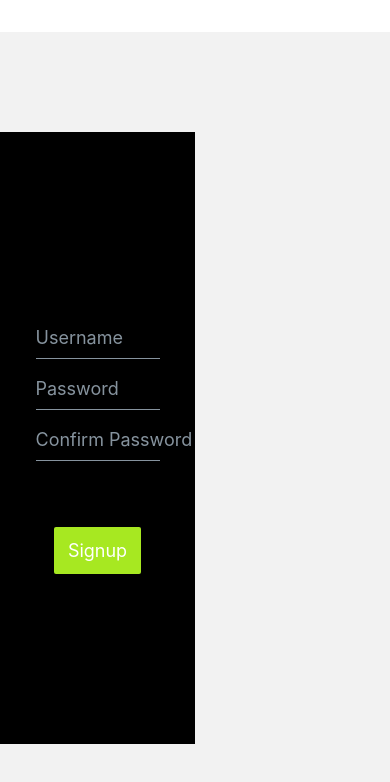
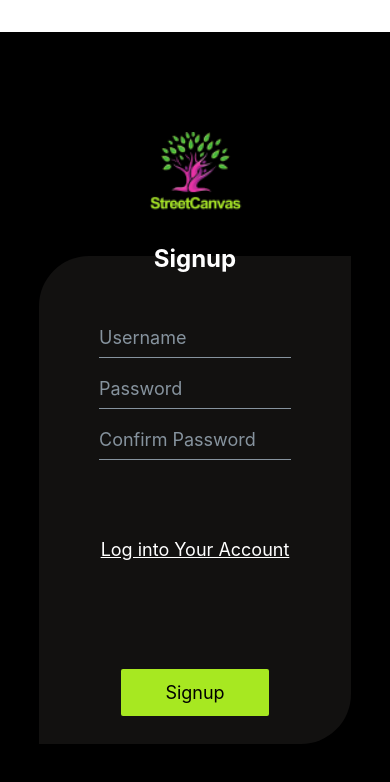
Before and after one commit to Angekarara/streetcanvas, a React Native app: screen /Signup in a window 390 px wide. Shown: the top 782 px of the page. Built offline with nearby package versions, Linux system fonts and the light colour scheme.

Commit message:
Fixed Signup Screen

```diff
--- a/src/navigation/screens/KidDetails.js
+++ b/src/navigation/screens/KidDetails.js
@@ -2,6 +2,7 @@ import React from "react";
 import { StyleSheet, Text, View, ScrollView, Image } from "react-native";
 import StandardButton from "../../components/StandardButton/StandardButton";
 import screen from "../../utils/screen";
+import theme from "../../theme";
 
 const KidDetails = ({ route, navigation }) => {
   const { kid, role } = route.params;
@@ -31,10 +32,10 @@ const KidDetails = ({ route, navigation }) => {
               title="Remove"
               size="lg"
               type="solid"
-              titleStyle={{ color: "#FFFFFF" }}
+              titleStyle={{ color: theme.lightColors.mainTextColor }}
               onPress={() => console.log("Remove Kid...")}
               icon={null}
-              color={"primary"}
+              color={theme.lightColors.mainGreen}
               containerStyle={{ width: "50%" }}
             />
           </View>
@@ -44,16 +45,19 @@ const KidDetails = ({ route, navigation }) => {
               title="Adopt"
               size="lg"
               type="outline"
-              titleStyle={{ color: "#A7E821" }}
+              titleStyle={{ color: theme.lightColors.mainGreen }}
               onPress={() => console.log("Adopt Kid...")}
               icon={null}
-              containerStyle={{ width: "35%" }}
+              containerStyle={{
+                width: "35%",
+                borderColor: theme.lightColors.mainGreen,
+              }}
             />
             <StandardButton
               title="Donate"
               size="lg"
               type="solid"
-              titleStyle={{ color: "#FFFFFF" }}
+              titleStyle={{ color: theme.lightColors.mainTextColor }}
               onPress={() => navigation.navigate("Donation Form", { kid: kid })}
               icon={null}
               color={"mainGreen"}
@@ -69,7 +73,7 @@ const KidDetails = ({ route, navigation }) => {
 const styles = StyleSheet.create({
   content: {
     flex: 1,
-    backgroundColor: "#000",
+    backgroundColor: theme.darkColors.mainBlack,
   },
   container: {
     flex: 1,
@@ -93,7 +97,7 @@ const styles = StyleSheet.create({
     marginBottom: 24,
   },
   text: {
-    color: "#fff",
+    color: theme.lightColors.mainTextColor,
     textAlign: "center",
   },
   title: {
--- a/src/navigation/screens/LoginScreen.js
+++ b/src/navigation/screens/LoginScreen.js
@@ -70,7 +70,7 @@ const LoginScreen = ({ navigation }) => {
           size="lg"
           onPress={handleLogin}
           type="solid"
-          titleStyle={{ color: "#000000" }}
+          titleStyle={{ color: theme.darkColors.mainBlack }}
           icon={null}
           containerStyle={{ width: "60%" }}
         />
@@ -80,7 +80,7 @@ const LoginScreen = ({ navigation }) => {
 };
 const styles = StyleSheet.create({
   container: {
-    backgroundColor: "#000000",
+    backgroundColor: theme.darkColors.mainBlack,
     flex: 1,
     alignItems: "center",
     justifyContent: "center",
@@ -102,7 +102,7 @@ const styles = StyleSheet.create({
     fontSize: 24,
     fontWeight: "bold",
     marginBottom: 20,
-    color: "#FFFFFF",
+    color: theme.lightColors.mainTextColor,
   },
   inputContainer: {
     width: "100%",
--- a/src/navigation/screens/SignupScreen.js
+++ b/src/navigation/screens/SignupScreen.js
@@ -1,10 +1,10 @@
 import React, { useState } from "react";
-import { View, Text, StyleSheet } from "react-native";
+import { View, Text, StyleSheet, Image } from "react-native";
 import StandardButton from "../../components/StandardButton/StandardButton";
 import StandardTextInput from "../../components/StandardTextInput/StandardTextInput";
 import theme from "../../theme/index";
 
-const SignupScreen = () => {
+const SignupScreen = ({ navigation }) => {
   const [username, setUsername] = useState("");
   const [password, setPassword] = useState("");
   const [confirmPassword, setConfirmPassword] = useState("");
@@ -14,6 +14,13 @@ const SignupScreen = () => {
   };
   return (
     <View style={styles.container}>
+      <View style={styles.logoContainer}>
+        <Image
+          source={require("../../../assets/logo.png")}
+          style={{ width: 100 }}
+        />
+      </View>
+      <View style={styles.content}>
         <Text style={styles.title}>Signup</Text>
 
         <View style={styles.inputContainer}>
@@ -36,34 +43,68 @@ const SignupScreen = () => {
           />
         </View>
 
+        <View style={styles.caption}>
+          <StandardButton
+            title="Log into Your Account"
+            size="sm"
+            type="clear"
+            titleStyle={{
+              color: theme.lightColors.mainTextColor,
+              textDecorationLine: "underline",
+            }}
+            onPress={() => navigation.navigate("Login")}
+            icon={null}
+          />
+        </View>
+
         <StandardButton
           color={theme.lightColors.mainGreen}
           title="Signup"
           size="lg"
           onPress={handleSignup}
+          type="solid"
+          titleStyle={{ color: theme.darkColors.mainBlack }}
+          icon={null}
+          containerStyle={{ width: "60%" }}
         />
+      </View>
     </View>
   );
 };
 
 const styles = StyleSheet.create({
   container: {
-    backgroundColor: "#000000",
+    backgroundColor: theme.darkColors.mainBlack,
     flex: 1,
-    width: "50%",
-    marginVertical: 100,
     alignItems: "center",
     justifyContent: "center",
+  },
+  logoContainer: {
+    marginBottom: 44,
+  },
+  content: {
+    backgroundColor: theme.darkColors.darkGray,
+    flex: 1,
+    width: "80%",
+    maxHeight: "60%",
+    alignItems: "center",
+    justifyContent: "center",
+    borderTopLeftRadius: 50,
+    borderBottomRightRadius: 50,
   },
   title: {
     fontSize: 24,
     fontWeight: "bold",
     marginBottom: 20,
+    color: theme.lightColors.mainTextColor,
   },
   inputContainer: {
-    width: "80%",
-    marginBottom: 10,
-    padding: 6,
+    width: "100%",
+    paddingHorizontal: 50,
+    paddingVertical: 24,
+  },
+  caption: {
+    marginBottom: 24,
   },
 });
 
```
Lines whose indentation alone changed are shown as unchanged.
